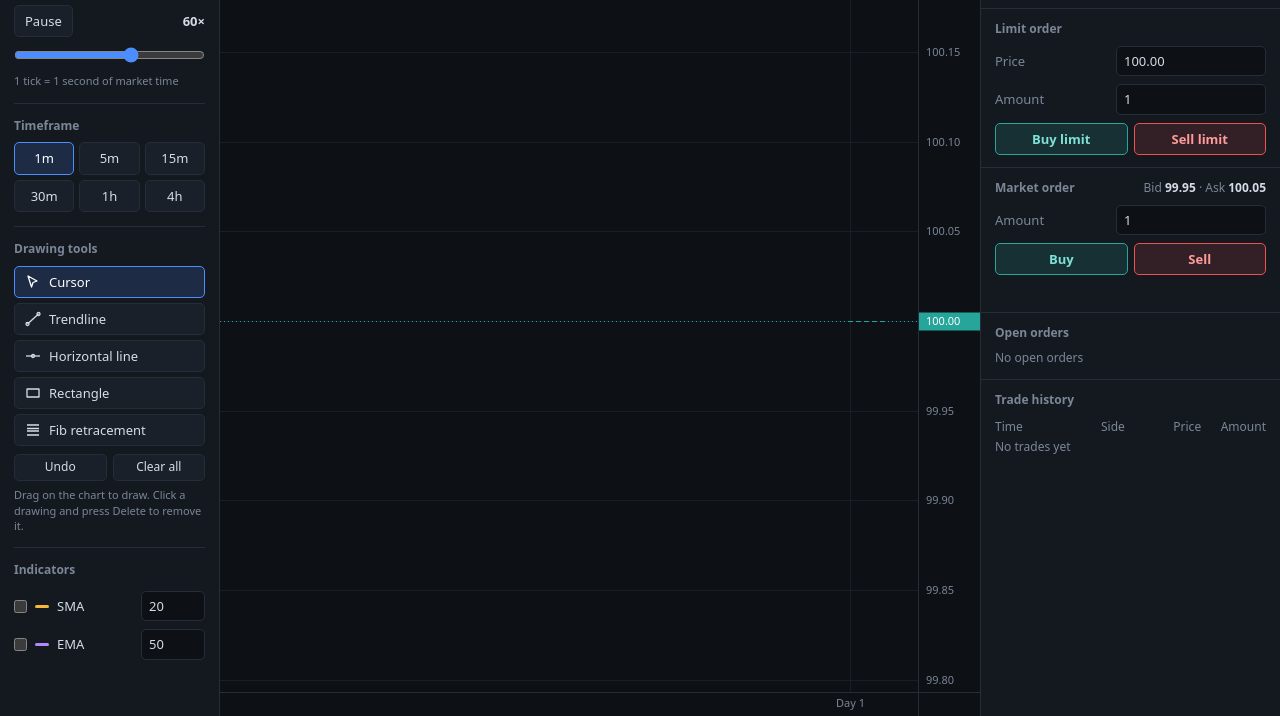
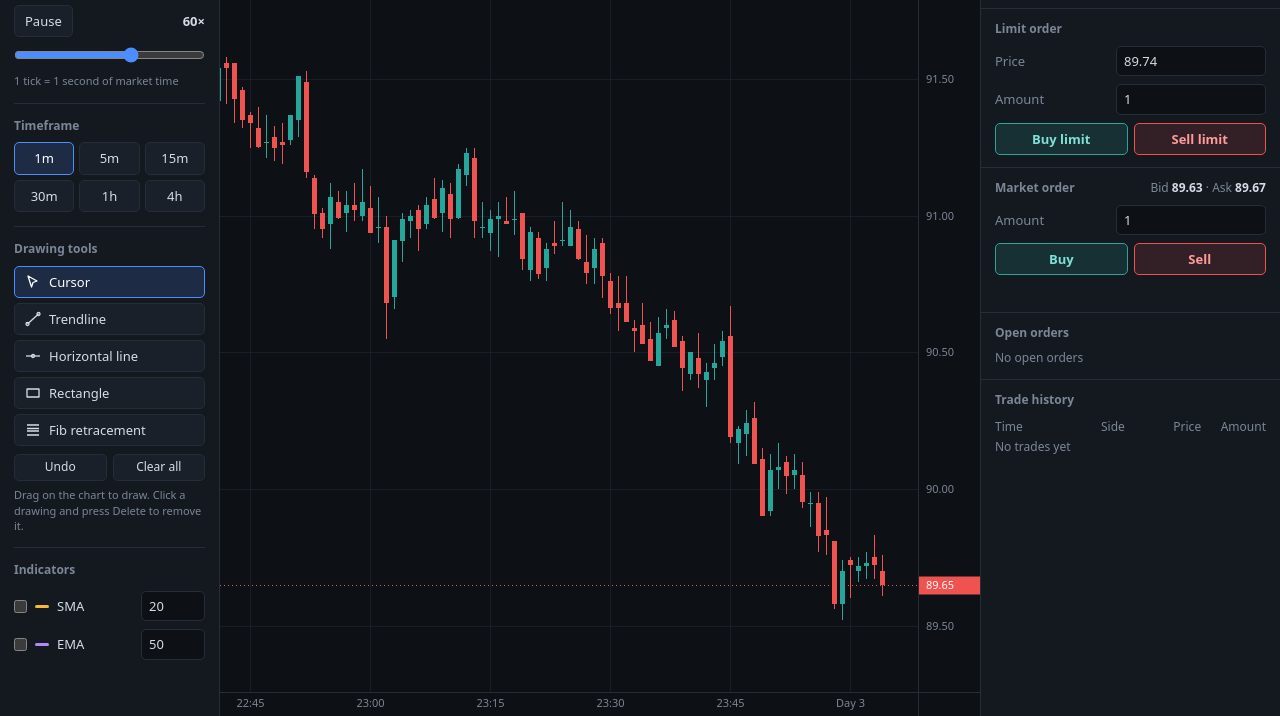
Before and after one commit to Pngpcht/pngpcht-market-sim, a website with bundled scripts: page index.html in a window 1280 px wide. Shown: the part 84-800 px from the top of the page. Built offline with nearby package versions, Linux system fonts and the light colour scheme.

Commit message:
Step 4: add the four bots, remove the seeded orders
Bots trade through the same order book and rules as the player:
- Random: 1 to 2 percent of its balance per order, market or limit.
- Trend follower: fast SMA above slow SMA means buy, below means sell.
- High frequency trader: a buy just below the price, a sell just above.
- Whale: rare huge market order, 10 to 50 times the normal size.

The market now opens with two days of bot-made history. The seeded
resting orders from step 2 are gone.

Co-Authored-By: Claude Fable 5.2 <noreply@anthropic.com>

```diff
--- a/css/style.css
+++ b/css/style.css
@@ -13,7 +13,11 @@
   --ema: #b388ff;
 }
 
-* { box-sizing: border-box; }
+* {
+  box-sizing: border-box;
+  scrollbar-color: #323c4b transparent;
+  scrollbar-width: thin;
+}
 
 html, body {
   height: 100%;
--- a/index.html
+++ b/index.html
@@ -147,6 +147,7 @@
 
   <script src="js/engine.js"></script>
   <script src="js/indicators.js"></script>
+  <script src="js/bots.js"></script>
   <script src="js/chart.js"></script>
   <script src="js/main.js"></script>
 </body>
--- /dev/null
+++ b/js/bots.js
@@ -0,0 +1,143 @@
+/*
+ * The other traders. Every bot has its own account and places real orders
+ * through the same order book as you, under the same rules (no shorting,
+ * no buying beyond its cash). Nothing here touches the price directly.
+ */
+(function (root, factory) {
+  const api = factory();
+  if (typeof module === 'object' && module.exports) module.exports = api;
+  else root.Bots = api;
+})(typeof self !== 'undefined' ? self : this, function () {
+  'use strict';
+
+  // A "normal" order: 1.5% of a 10,000 balance. The whale multiplies this.
+  const NORMAL_ORDER_VALUE = 150;
+
+  const between = (rng, lo, hi) => lo + rng() * (hi - lo);
+
+  // Random: buys or sells at random, 1 to 2 percent of its balance each time.
+  // Some orders hit the market, the rest wait as limit orders near the price.
+  class RandomBot {
+    constructor(id) {
+      this.id = id;
+      this.resting = []; // ids of its limit orders, oldest first
+    }
+
+    act(market, rng) {
+      if (rng() > 0.08) return;
+      const acct = market.account(this.id);
+      const price = market.lastPrice;
+      const side = rng() < 0.5 ? 'buy' : 'sell';
+      const share = between(rng, 0.01, 0.02);
+      const qty = side === 'buy' ? (share * acct.cash) / price : share * acct.asset;
+      if (rng() < 0.5) {
+        market.placeMarket(this.id, side, qty);
+        return;
+      }
+      // Mostly close to the price, now and then far away: that is the depth
+      // a big order has to chew through.
+      const away = price * 0.006 * -Math.log(1 - rng());
+      const result = market.placeLimit(this.id, side, side === 'buy' ? price - away : price + away, qty);
+      if (result.order) this.resting.push(result.order.id);
+      while (this.resting.length > 8) market.cancel(this.resting.shift()); // drop stale orders
+    }
+  }
+
+  // Trend follower: fast SMA above slow SMA means buy, below means sell.
+  // The averages are taken over 1-minute closes.
+  class TrendBot {
+    constructor(id, fast, slow) {
+      this.id = id;
+      this.fast = fast;
+      this.slow = slow;
+    }
+
+    act(market, rng) {
+      if (rng() > 0.002) return;
+      const candles = market.candles.get(60);
+      if (candles.length <= this.slow) return; // not enough history yet
+      const fast = averageClose(candles, this.fast);
+      const slow = averageClose(candles, this.slow);
+      const acct = market.account(this.id);
+      const share = between(rng, 0.01, 0.02);
+      if (fast > slow) market.placeMarket(this.id, 'buy', (share * acct.cash) / market.lastPrice);
+      else if (fast < slow) market.placeMarket(this.id, 'sell', share * acct.asset);
+    }
+  }
+
+  function averageClose(candles, n) {
+    let sum = 0;
+    for (let i = candles.length - n; i < candles.length; i++) sum += candles[i].close;
+    return sum / n;
+  }
+
+  // High frequency trader: keeps a buy just below the price and a sell just
+  // above it, and moves both every tick as the price moves.
+  class HftBot {
+    constructor(id, gap) {
+      this.id = id;
+      this.gap = gap; // distance from the price, as a fraction of the price
+      this.quotedAt = null;
+      this.bid = null;
+      this.ask = null;
+    }
+
+    act(market) {
+      const price = market.lastPrice;
+      const untouched = (o) => o && o.remaining === o.qty;
+      if (price === this.quotedAt && untouched(this.bid) && untouched(this.ask)) return; // nothing to move
+      market.cancelAll(this.id);
+      const acct = market.account(this.id);
+      const gap = Math.max(0.01, price * this.gap);
+      this.bid = market.placeLimit(this.id, 'buy', price - gap, (0.01 * acct.cash) / price).order;
+      this.ask = market.placeLimit(this.id, 'sell', price + gap, 0.01 * acct.asset).order;
+      this.quotedAt = price;
+    }
+  }
+
+  // Whale: almost always idle, then one huge market order,
+  // 10 to 50 times the normal size.
+  class WhaleBot {
+    constructor(id) {
+      this.id = id;
+    }
+
+    act(market, rng) {
+      if (rng() > 1 / 2400) return; // about once every 40 minutes of market time
+      const side = rng() < 0.5 ? 'buy' : 'sell';
+      let qty = (between(rng, 10, 50) * NORMAL_ORDER_VALUE) / market.lastPrice;
+      if (side === 'sell') qty = Math.min(qty, market.availableAsset(this.id));
+      market.placeMarket(this.id, side, qty);
+    }
+  }
+
+  // Create the crowd and give each bot an account. Balances are set so
+  // that, at the starting price, everyone holds half cash and half asset.
+  function createBots(market, rng = Math.random) {
+    const price = market.lastPrice;
+    const bots = [];
+    const add = (bot, cash) => {
+      market.addAccount(bot.id, { cash, asset: cash / price });
+      bots.push(bot);
+    };
+    for (let i = 1; i <= 30; i++) add(new RandomBot('random-' + i), 10000);
+    add(new TrendBot('trend-1', 5, 20), 10000);
+    add(new TrendBot('trend-2', 10, 30), 10000);
+    add(new TrendBot('trend-3', 20, 60), 10000);
+    add(new TrendBot('trend-4', 30, 120), 10000);
+    add(new HftBot('hft-1', 0.0002), 50000);
+    add(new HftBot('hft-2', 0.0004), 50000);
+    add(new WhaleBot('whale'), 1000000);
+
+    return {
+      bots,
+      // Let every bot act once. Call after each market tick.
+      step() {
+        const start = Math.floor(rng() * bots.length); // nobody always goes first
+        for (let i = 0; i < bots.length; i++) bots[(start + i) % bots.length].act(market, rng);
+      },
+    };
+  }
+
+  return { createBots, RandomBot, TrendBot, HftBot, WhaleBot, NORMAL_ORDER_VALUE };
+});
--- a/js/main.js
+++ b/js/main.js
@@ -11,25 +11,24 @@
   const START_PRICE = 100;
   const START_BALANCE = 10000;
 
+  const WARMUP_TICKS = 2 * 86400; // market history built before you arrive: 2 days
+
   const market = new Market({ startPrice: START_PRICE });
   market.addAccount(ME, { cash: START_BALANCE, asset: 0 });
-  seedBook();
+  const crowd = Bots.createBots(market);
+
+  // One second of market time: the clock moves, then every bot may act.
+  function step() {
+    market.tick();
+    crowd.step();
+  }
+  for (let i = 0; i < WARMUP_TICKS; i++) step();
 
   const chart = new CandleChart($('chart'));
   const SPEEDS = [1, 2, 5, 10, 30, 60, 120, 300, 600]; // slider stops
   let speed = 60;      // ticks (market seconds) per real second
   let paused = false;
   let timeframe = 60;  // candle size in seconds
-
-  // Temporary: resting orders on both sides so trades can fill.
-  // Replaced by the bots.
-  function seedBook() {
-    market.addAccount('seed', { cash: 1e7, asset: 1e5 });
-    for (let i = 1; i <= 60; i++) {
-      market.placeLimit('seed', 'sell', START_PRICE + i * 0.05, 2);
-      market.placeLimit('seed', 'buy', START_PRICE - i * 0.05, 2);
-    }
-  }
 
   /* ---------------- formatting ---------------- */
 
@@ -87,7 +86,7 @@
     const id = e.target.dataset.cancel;
     if (id) market.cancel(Number(id));
   });
-  $('limit-price').value = price(START_PRICE);
+  $('limit-price').value = price(market.lastPrice);
 
   /* ---------------- left panel ---------------- */
 
@@ -188,7 +187,7 @@
     pending = paused ? 0 : pending + dt * speed;
     const ticks = Math.floor(pending);
     pending -= ticks;
-    for (let i = 0; i < ticks; i++) market.tick();
+    for (let i = 0; i < ticks; i++) step();
 
     chart.setData(market.candles.get(timeframe), timeframe);
     chart.render();
```
Also changed, not shown: tests/bots.test.js (added, +57 -0 lines), README.md.
